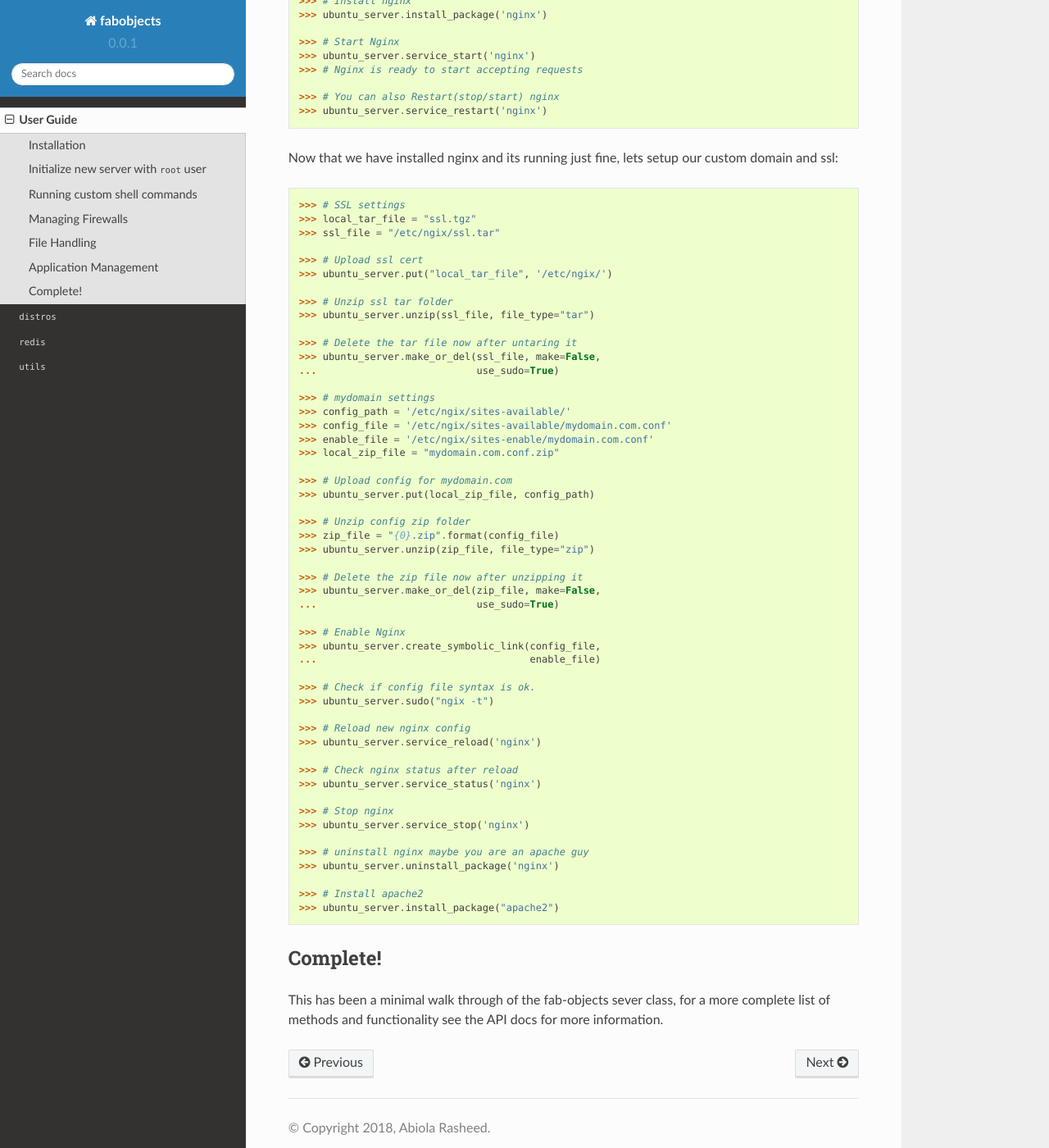
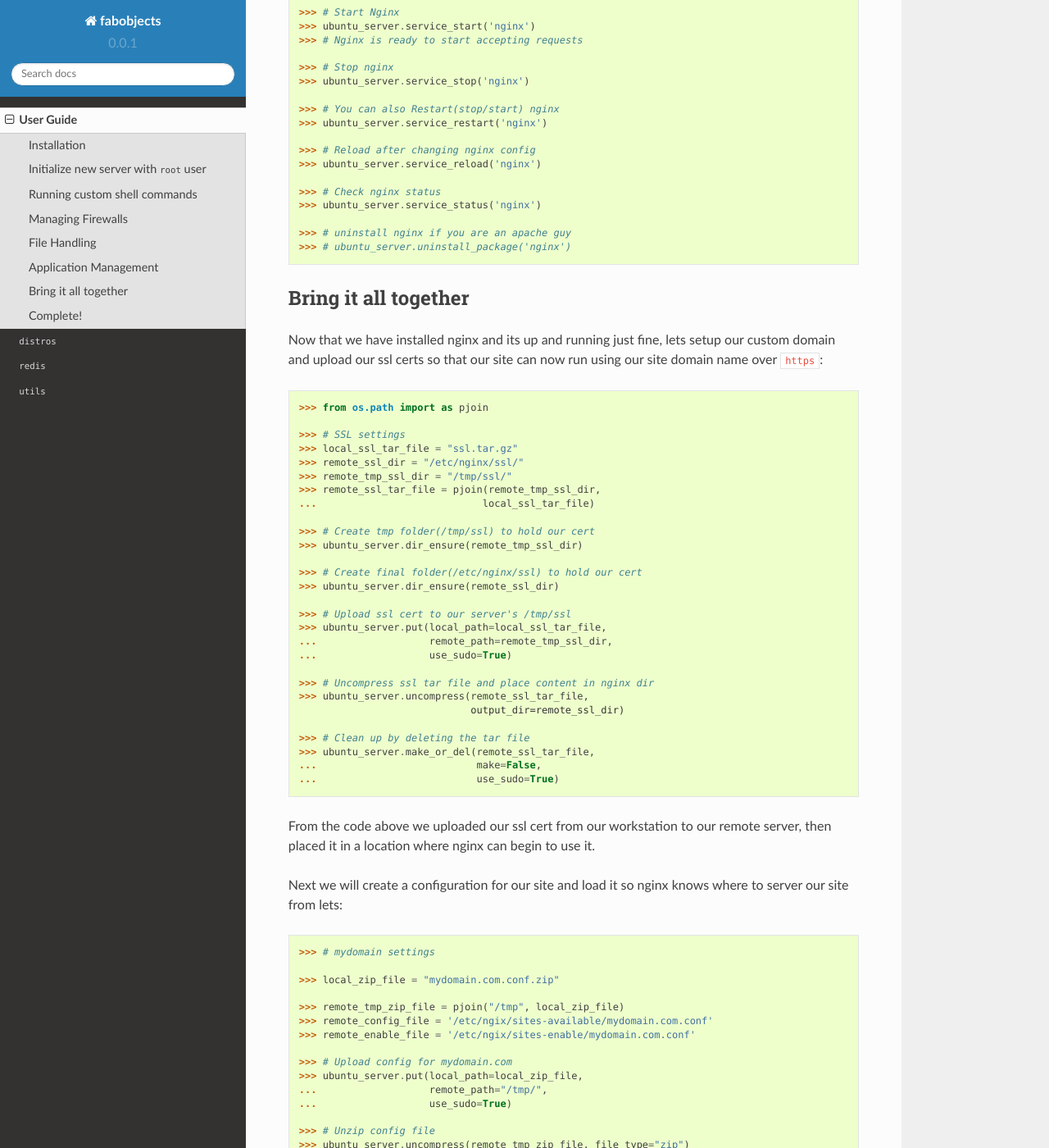
Before and after one commit to abiolarasheed/fabobjects, a Sphinx documentation site: the page built from docs/source/tutorial.rst, in a window 1280 px wide and 1400 px high, scrolled down 4062 px. Shown: the whole window at 82% size. Built offline with Sphinx 7.4.7 and the Read the Docs theme 2.0.0, drawn with Linux system fonts in a browser that asks for light colours; some of the changed text lies outside the part shown.

Commit message:
Updated docs

```diff
--- a/docs/source/tutorial.rst
+++ b/docs/source/tutorial.rst
@@ -149,6 +149,7 @@ of setting up and managing your firewalls::
 
     >>> # View current firewall rules
     >>> print(ubuntu_server.view_firewall_rules())
+
          To          Action      From
          --          ------      ----
     [ 1] 22          LIMIT IN    58.588.588.58
@@ -161,6 +162,7 @@ of setting up and managing your firewalls::
 
     >>> # View status and rules
     >>> print(ubuntu_server.firewall_status())
+
     Status: active
     Logging: on (low)
     Default: deny (incoming), allow (outgoing), disabled (routed)
@@ -180,13 +182,12 @@ creation and transfer. Fab-object exposes a few method to cover most use case
 and here are a few::
 
 
-    >>> # Upload/Download files
-    >>> ubuntu_server.put("local_tar_file", '/etc/ngix/')
-    >>> ubuntu_server.get(local_zip_file, config_path)
+    >>> ubuntu_server.put  # Upload files
+    >>> ubuntu_server.get  # Download files
 
-    >>> # Zip/Unzip files
-    >>> ubuntu_server.zip(ssl_file, file_type="tar")
-    >>> ubuntu_server.unzip(zip_file, file_type="zip")
+    >>> # Compress/Uncompress files
+    >>> ubuntu_server.compress    # Compress files
+    >>> ubuntu_server.uncompress  # Uncompress files
 
     >>> # Comment/Uncomment/Append/Replace
     >>> ubuntu_server.comment
@@ -194,25 +195,19 @@ and here are a few::
     >>> ubuntu_server.append
     >>> ubuntu_server.sed
 
-    >>> ubuntu_server.exists(path)
-    >>> ubuntu_server.comment(filename, regex)
-    >>> ubuntu_server.uncomment(filename, regex)
+    >>> # Checks if a file exist on the remote server
+    >>> ubuntu_server.exists
+
+    >>> # Checks if a folder exist on the remote server
     >>> ubuntu_server.dir_exists(location)
+
+    >>> # Create folder if it does not exist on the remote server
     >>> ubuntu_server.dir_ensure(location, recursive=False)
 
-    >>> # Create/Delete files/folders
-    >>> # Create file
-    >>> ubuntu_server.make_or_del("/tmp/test.txt", make=True, is_file=True)
+    >>> # Creates file/folder or Delete file/folder on the remote server
+    >>> ubuntu_server.make_or_del
 
-    >>> # Delete file
-    >>> ubuntu_server.make_or_del("/tmp/test.txt", make=False, is_file=True)
-
-    >>> # Create folders
-    >>> ubuntu_server.make_or_del("/tmp/tests/test", make=True)
-
-    >>> # Delete folders
-    >>> ubuntu_server.make_or_del("/tmp/test", make=False)
-
+To see the usage and parameters of all this methods please see the API documentation.
 
 Application Management
 =======================
@@ -226,6 +221,7 @@ For example, let install and manage ``nginx`` http-server::
     >>> # Check if nginx is installed
     >>> ubuntu_server.is_package_installed('nginx')
     False
+
     >>> # Install nginx
     >>> ubuntu_server.install_package('nginx')
 
@@ -233,70 +229,95 @@ For example, let install and manage ``nginx`` http-server::
     >>> ubuntu_server.service_start('nginx')
     >>> # Nginx is ready to start accepting requests
 
+    >>> # Stop nginx
+    >>> ubuntu_server.service_stop('nginx')
+
     >>> # You can also Restart(stop/start) nginx
     >>> ubuntu_server.service_restart('nginx')
 
+    >>> # Reload after changing nginx config
+    >>> ubuntu_server.service_reload('nginx')
 
-Now that we have installed nginx and its running just fine,
-lets setup our custom domain and ssl::
+    >>> # Check nginx status
+    >>> ubuntu_server.service_status('nginx')
+
+    >>> # uninstall nginx if you are an apache guy
+    >>> # ubuntu_server.uninstall_package('nginx')
+
+
+Bring it all together
+=======================
+Now that we have installed nginx and its up and running just fine,
+lets setup our custom domain and upload our ssl certs so that our
+site can now run using our site domain name over ``https``::
+
+    >>> from os.path import as pjoin
 
     >>> # SSL settings
-    >>> local_tar_file = "ssl.tgz"
-    >>> ssl_file = "/etc/ngix/ssl.tar"
+    >>> local_ssl_tar_file = "ssl.tar.gz"
+    >>> remote_ssl_dir = "/etc/nginx/ssl/"
+    >>> remote_tmp_ssl_dir = "/tmp/ssl/"
+    >>> remote_ssl_tar_file = pjoin(remote_tmp_ssl_dir,
+    ...                            local_ssl_tar_file)
 
-    >>> # Upload ssl cert
-    >>> ubuntu_server.put("local_tar_file", '/etc/ngix/')
+    >>> # Create tmp folder(/tmp/ssl) to hold our cert
+    >>> ubuntu_server.dir_ensure(remote_tmp_ssl_dir)
 
-    >>> # Unzip ssl tar folder
-    >>> ubuntu_server.unzip(ssl_file, file_type="tar")
+    >>> # Create final folder(/etc/nginx/ssl) to hold our cert
+    >>> ubuntu_server.dir_ensure(remote_ssl_dir)
 
-    >>> # Delete the tar file now after untaring it
-    >>> ubuntu_server.make_or_del(ssl_file, make=False,
+    >>> # Upload ssl cert to our server's /tmp/ssl
+    >>> ubuntu_server.put(local_path=local_ssl_tar_file,
+    ...                   remote_path=remote_tmp_ssl_dir,
+    ...                   use_sudo=True)
+
+    >>> # Uncompress ssl tar file and place content in nginx dir
+    >>> ubuntu_server.uncompress(remote_ssl_tar_file,
+                                 output_dir=remote_ssl_dir)
+
+    >>> # Clean up by deleting the tar file
+    >>> ubuntu_server.make_or_del(remote_ssl_tar_file,
+    ...                           make=False,
     ...                           use_sudo=True)
 
+
+From the code above we uploaded our ssl cert from our workstation
+to our remote server, then placed it in a location where nginx can
+begin to use it.
+
+
+Next we will create a configuration for our site and load it so nginx
+knows where to server our site from lets::
+
+
     >>> # mydomain settings
-    >>> config_path = '/etc/ngix/sites-available/'
-    >>> config_file = '/etc/ngix/sites-available/mydomain.com.conf'
-    >>> enable_file = '/etc/ngix/sites-enable/mydomain.com.conf'
+
     >>> local_zip_file = "mydomain.com.conf.zip"
 
+    >>> remote_tmp_zip_file = pjoin("/tmp", local_zip_file)
+    >>> remote_config_file = '/etc/ngix/sites-available/mydomain.com.conf'
+    >>> remote_enable_file = '/etc/ngix/sites-enable/mydomain.com.conf'
+
     >>> # Upload config for mydomain.com
-    >>> ubuntu_server.put(local_zip_file, config_path)
+    >>> ubuntu_server.put(local_path=local_zip_file,
+    ...                   remote_path="/tmp/",
+    ...                   use_sudo=True)
 
-    >>> # Unzip config zip folder
-    >>> zip_file = "{0}.zip".format(config_file)
-    >>> ubuntu_server.unzip(zip_file, file_type="zip")
+    >>> # Unzip config file
+    >>> ubuntu_server.uncompress(remote_tmp_zip_file, file_type="zip")
 
-    >>> # Delete the zip file now after unzipping it
-    >>> ubuntu_server.make_or_del(zip_file, make=False,
-    ...                           use_sudo=True)
+    >>> # Clean up by deleting the zip file now after unzipping it
+    >>> ubuntu_server.make_or_del(remote_tmp_zip_file, make=False, use_sudo=True)
 
     >>> # Enable Nginx
-    >>> ubuntu_server.create_symbolic_link(config_file,
-    ...                                    enable_file)
-
-    >>> # Check if config file syntax is ok.
-    >>> ubuntu_server.sudo("ngix -t")
+    >>> ubuntu_server.create_symbolic_link(remote_config_file, remote_enable_file)
 
     >>> # Reload new nginx config
     >>> ubuntu_server.service_reload('nginx')
-
-    >>> # Check nginx status after reload
-    >>> ubuntu_server.service_status('nginx')
-
-    >>> # Stop nginx
-    >>> ubuntu_server.service_stop('nginx')
-
-    >>> # uninstall nginx maybe you are an apache guy
-    >>> ubuntu_server.uninstall_package('nginx')
-
-    >>> # Install apache2
-    >>> ubuntu_server.install_package("apache2")
 
 
 Complete!
 =========
 
-This has been a minimal walk through of the fab-objects sever class,
-for a more complete list of methods and functionality see the
-API docs for more information.
+This has been a minimal walk through of the fab-objects API,
+for a more complete list of methods see the API docs for more information.
```
Also changed, not shown: other parts of docs/source/tutorial.rst (+1 -1 lines), docs/source/index.rst (+23 -1 lines).
